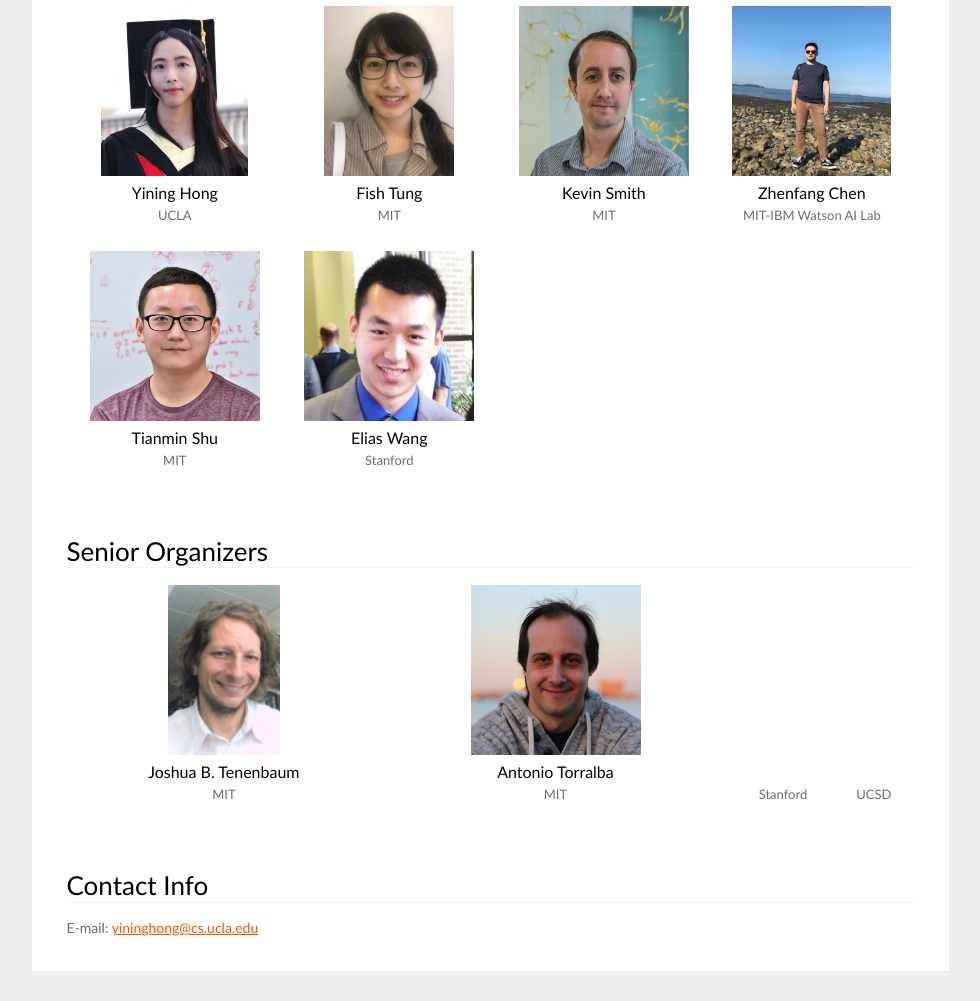
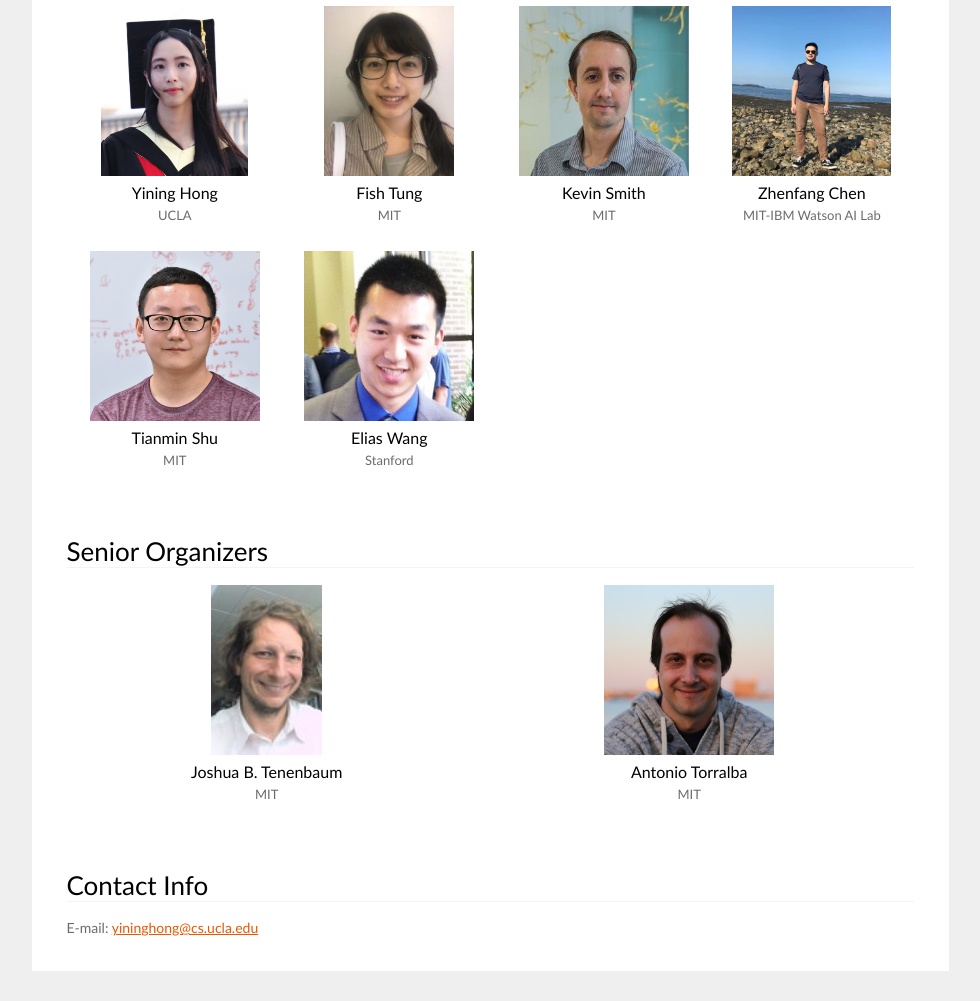
Before and after one commit to MVCS-Workshop/MVCS-Workshop.github.io, a plain HTML site: page index.html in a window 1280 px wide. Shown: the part 1518-2519 px from the top of the page, without its empty margins (150-1130 px from the left). Drawn offline with Linux system fonts and the light colour scheme.

Commit message:
Update index.html

```diff
--- a/index.html
+++ b/index.html
@@ -182,8 +182,8 @@ Download link:
 <tr>
 <td> <center> <font size= "2">MIT</font></center> </td>
 <td> <center> <font size= "2">MIT</font></center> </td>
-<td> <center> <font size= "2">Stanford</font></center> </td>
-<td> <center> <font size= "2">UCSD</font></center> </td>
+<!-- <td> <center> <font size= "2">Stanford</font></center> </td>
+<td> <center> <font size= "2">UCSD</font></center> </td> -->
 </tr>
 <tr><td></td></tr>
 <tr><td></td></tr>
```
